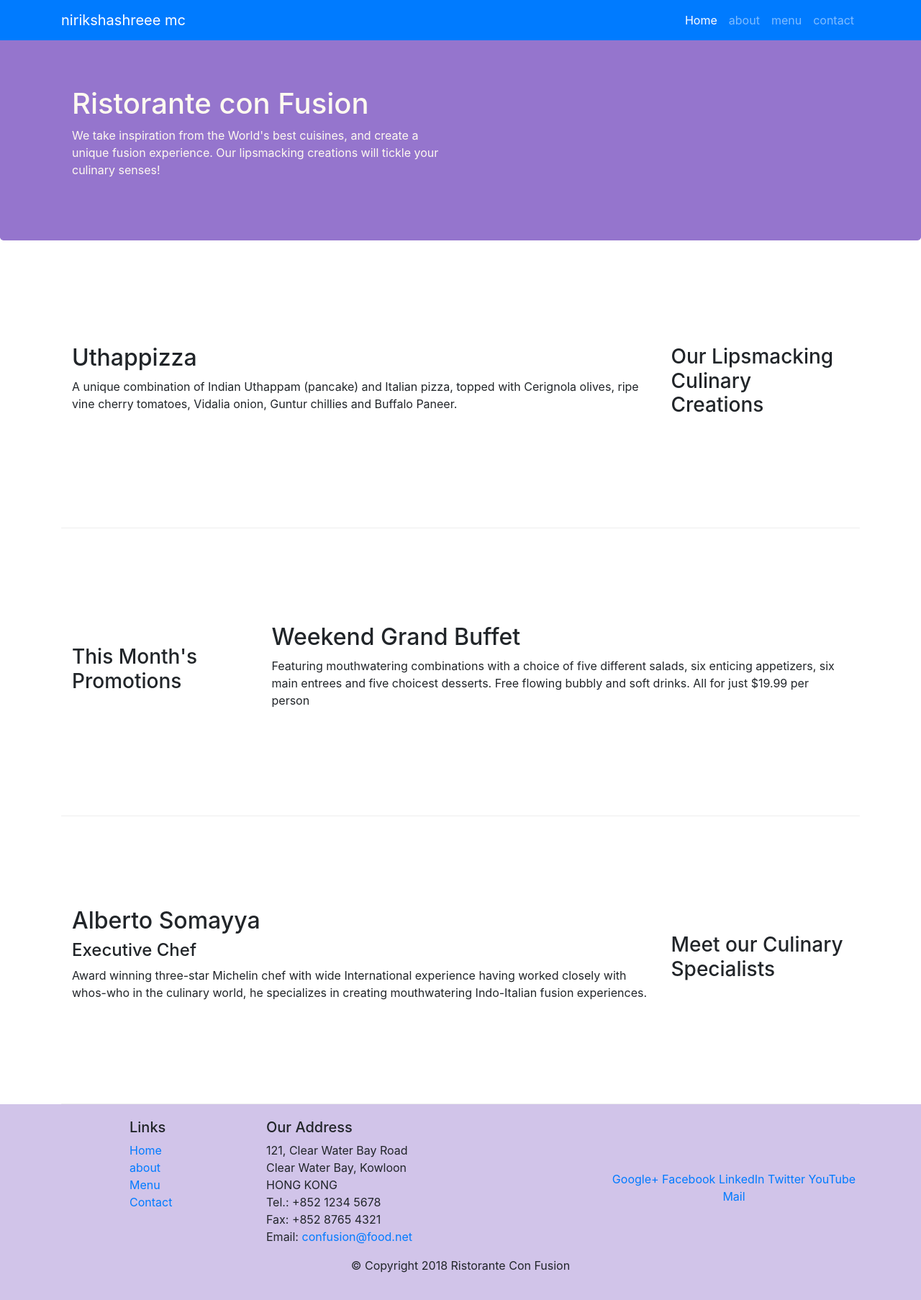
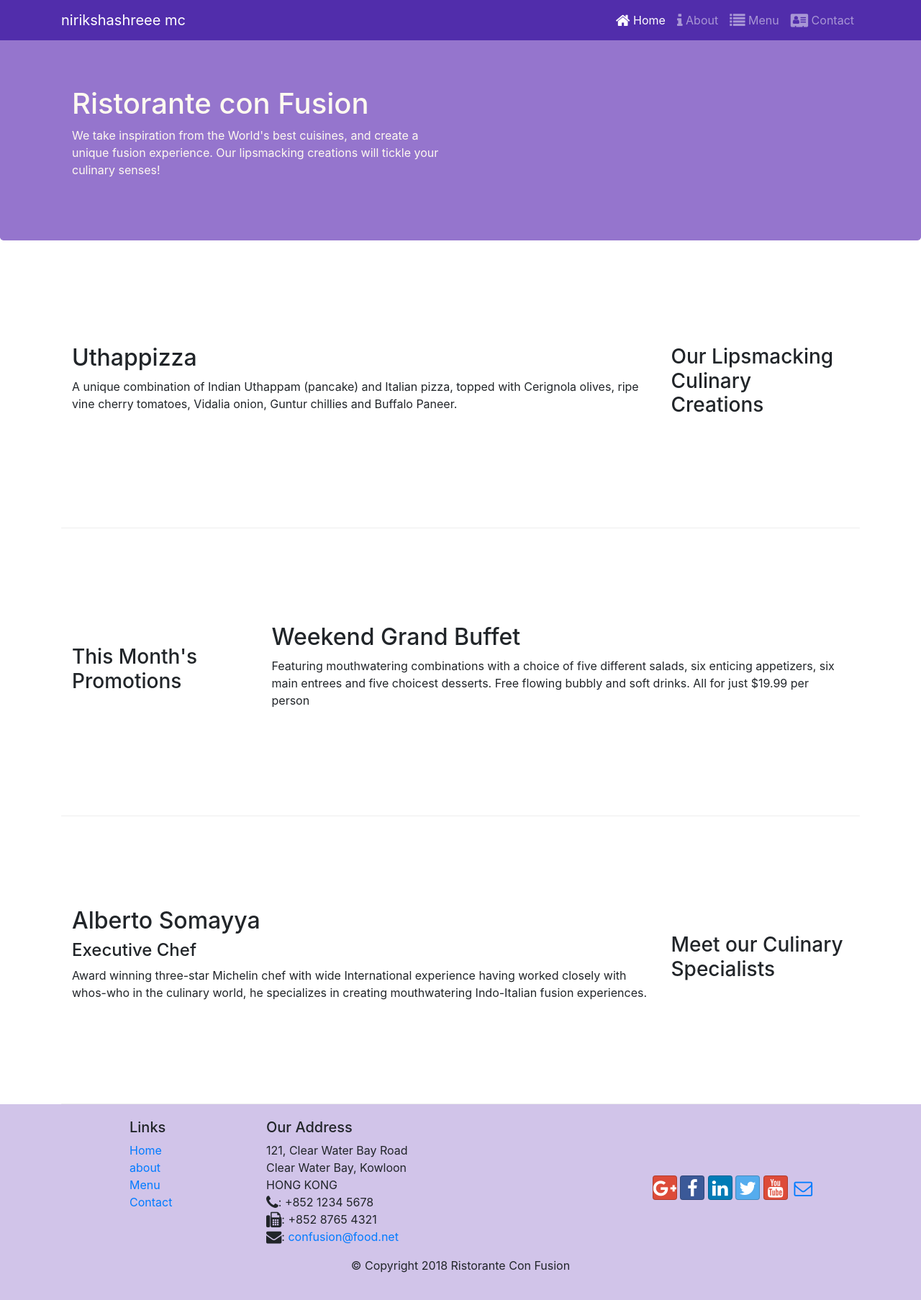
Before and after one commit to niriksha02/newgit, a website: page index.html in a window 1280 px wide. Shown: the whole page at 72% size. Drawn offline with nearby package versions, Linux system fonts and the light colour scheme.

Commit message:
icon commit

```diff
--- a/index.html
+++ b/index.html
@@ -9,12 +9,14 @@
 
     <!-- Bootstrap CSS -->
     <link rel="stylesheet" href="node_modules/bootstrap/dist/css/bootstrap.min.css">
+    <link rel="stylesheet" href="node_modules/font-awesome/css/font-awesome.min.css">
+    <link rel="stylesheet" href="node_modules/bootstrap-social/bootstrap-social.css">
     <link rel="stylesheet" href="css/styles.css">
     <title>Ristorante Con Fusion</title>
 </head>
 
 <body>
-    <nav class="navbar navbar-dark navbar-expand-sm bg-primary fixed-top">
+    <nav class="navbar navbar-dark navbar-expand-sm  fixed-top">
         <div class="container">
             <button class="navbar-toggler" type="button" data-toggle="collapse" data-target="#Navbar">
                     <span class="navbar-toggler-icon"></span>
@@ -24,10 +26,10 @@
 
             </div>
             <ul class="navbar-nav mr-auto">
-                <li class="nav-items active"><a class="nav-link " href="#">Home</a></li>
-                <li class="nav-items"><a class="nav-link " href="./aboutus.html">about</a></li>
-                <li class="nav-items"><a class="nav-link " href="#">menu</a></li>
-                <li class="nav-items"><a class="nav-link " href="#">contact</a></li>
+                <li class="nav-item active"><a class="nav-link" href="#"><span class="fa fa-home fa-lg"></span> Home</a></li>
+                <li class="nav-item"><a class="nav-link" href="./aboutus.html"><span class="fa fa-info fa-lg"></span> About</a></li>
+                <li class="nav-item"><a class="nav-link" href="#"><span class="fa fa-list fa-lg"></span> Menu</a></li>
+                <li class="nav-item"><a class="nav-link" href="#"><span class="fa fa-address-card fa-lg"></span> Contact</a></li>
             </ul>
         </div>
 
@@ -97,19 +99,21 @@
 		              121, Clear Water Bay Road<br>
 		              Clear Water Bay, Kowloon<br>
 		              HONG KONG<br>
-		              Tel.: +852 1234 5678<br>
-		              Fax: +852 8765 4321<br>
-		              Email: <a href="mailto:confusion@food.net">confusion@food.net</a>
+                      <i class="fa fa-phone fa-lg"></i>: +852 1234 5678<br>
+                      <i class="fa fa-fax fa-lg"></i>: +852 8765 4321<br>
+                      <i class="fa fa-envelope fa-lg"></i>:
+                      <a href="mailto:confusion@food.net">confusion@food.net</a>
+
 		           </address>
                 </div>
                 <div class="col-12 col-sm-4 align-self-center">
                     <div class="text-center">
-                        <a href="http://google.com/+">Google+</a>
-                        <a href="http://www.facebook.com/profile.php?id=">Facebook</a>
-                        <a href="http://www.linkedin.com/in/">LinkedIn</a>
-                        <a href="http://twitter.com/">Twitter</a>
-                        <a href="http://youtube.com/">YouTube</a>
-                        <a href="mailto:">Mail</a>
+                        <a class="btn btn-social-icon btn-google" href="http://google.com/+"><i class="fa fa-google-plus"></i></a>
+                        <a class="btn btn-social-icon btn-facebook" href="http://www.facebook.com/profile.php?id="><i class="fa fa-facebook"></i></a>
+                        <a class="btn btn-social-icon btn-linkedin" href="http://www.linkedin.com/in/"><i class="fa fa-linkedin"></i></a>
+                        <a class="btn btn-social-icon btn-twitter" href="http://twitter.com/"><i class="fa fa-twitter"></i></a>
+                        <a class="btn btn-social-icon btn-google" href="http://youtube.com/"><i class="fa fa-youtube"></i></a>
+                        <a class="btn btn-social-icon" href="mailto:"><i class="fa fa-envelope-o"></i></a>
                     </div>
                 </div>
            </div>
--- a/package.json
+++ b/package.json
@@ -15,6 +15,8 @@
   },
   "dependencies": {
     "bootstrap": "^4.0.0",
+    "bootstrap-social": "^5.1.1",
+    "font-awesome": "^4.7.0",
     "jquery": "^3.3.1",
     "popper.js": "^1.12.9"
   }
```
Also changed, not shown: aboutus.html (+17 -13 lines), 1 other file.
